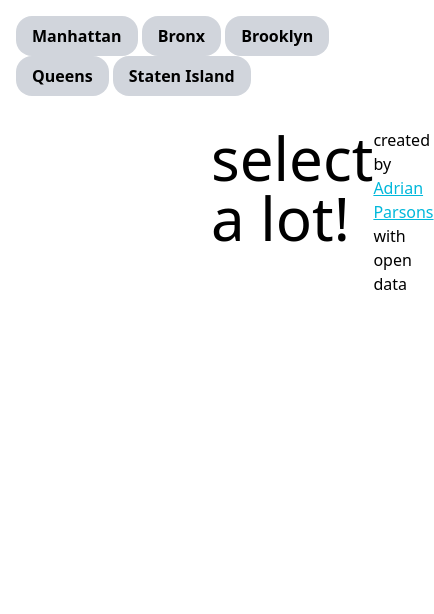
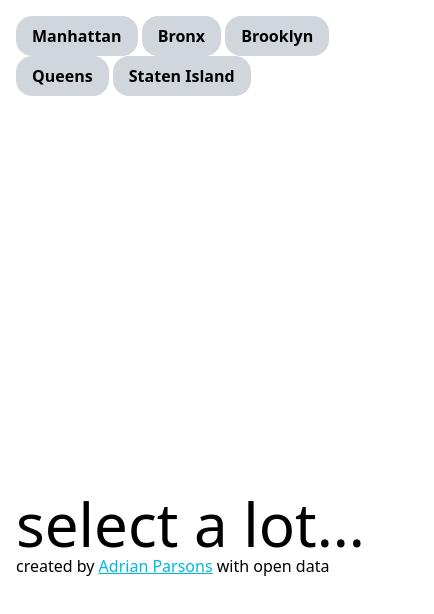
Before and after one commit to adrianparsons/emptylots, a website built with Parcel: page src/index.html in a window 390 px wide. Shown: the whole page, 434 px wide, since content can reach past the window. Built offline with nearby package versions, Linux system fonts and the light colour scheme.

Commit message:
pretty good responsive flex-box

```diff
--- a/src/index.html
+++ b/src/index.html
@@ -9,19 +9,23 @@
     <link rel="stylesheet" type="text/css" href="./style.css" />
   </head>
   <body>
-    <div id="boro" class="float-left w-full p-4" class="p-4">
+    <div class="flex flex-col h-full">
+      <div id="boro" class="p-4">
         <button data-borough="MN" class="bg-gray-300 rounded-2xl py-2 px-4 font-bold">Manhattan</button>
         <button data-borough="BX" class="bg-gray-300 rounded-2xl py-2 px-4 font-bold">Bronx</button>
         <button data-borough="BK" class="bg-gray-300 rounded-2xl py-2 px-4 font-bold">Brooklyn</button>
         <button data-borough="QN" class="bg-gray-300 rounded-2xl py-2 px-4 font-bold">Queens</button>
         <button data-borough="SI" class="bg-gray-300 rounded-2xl py-2 px-4 font-bold">Staten Island</button>
       </div>
-    <div id="map" class="float-left h-full w-1/2"></div>
-    <div id="streetview" class="hidden float-left h-full w-1/2"></div>
-    <div id="about" class="float-left h-full w-1/2 p-4">
-      <div class="flex flex-row md:flex-col h-full">
-        <div class="grow"><h1 class="text-6xl">select a lot!</h1></div>
+      <div class="grow flex flex-col md:flex-row">
+        <div id="map" class="w-full h-1/2 md:w-1/2 md:h-full"></div>
+        <div id="streetview" class="hidden w-full h-1/2 md:w-1/2 md:h-full"></div>
+        <div id="about" class="p-4 w-full h-1/2 md:w-1/2 md:h-full">
+          <div class="flex flex-col">
+            <div class="grow"><h1 class="text-6xl">select a lot...</h1></div>
             <div clas="text-2xl">created by <a class="text-cyan-500 underline" href="https://adrianparsons.com">Adrian Parsons</a> with open data</div>
+          </div>
+        </div>
       </div>
     </div>
 
```
Lines whose indentation alone changed are shown as unchanged.
